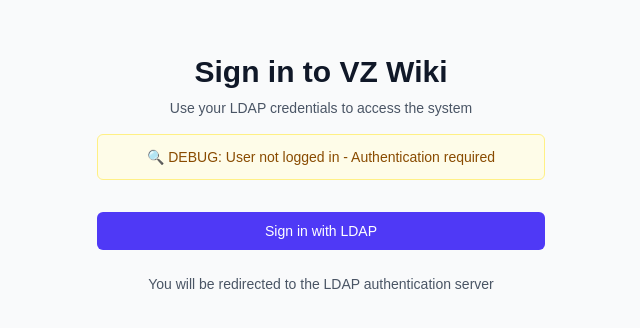
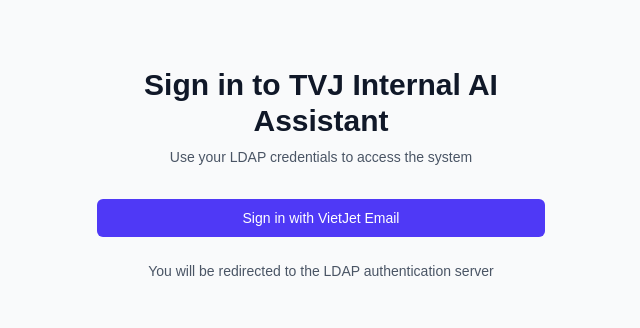
Before and after one commit to nguyenchanhnghia/botpress-demo, a Next.js app: page /login in a window 1280 px wide. Shown: the part 238-566 px from the top of the page, without its empty margins (319-959 px from the left). Built offline with nearby package versions, Linux system fonts and the light colour scheme; no server answers.

Commit message:
chore: update login text

```diff
--- a/src/app/login/page.tsx
+++ b/src/app/login/page.tsx
@@ -78,17 +78,11 @@
             <div className="max-w-md w-full space-y-8">
                 <div>
                     <h2 className="mt-6 text-center text-3xl font-extrabold text-gray-900">
-                        Sign in to VZ Wiki
+                        Sign in to TVJ Internal AI Assistant
                     </h2>
                     <p className="mt-2 text-center text-sm text-gray-600">
                         Use your LDAP credentials to access the system
                     </p>
-                    {/* Debug text for not logged in users */}
-                    <div className="mt-4 p-3 bg-yellow-50 border border-yellow-200 rounded-md">
-                        <p className="text-sm text-yellow-800 text-center">
-                            🔍 DEBUG: User not logged in - Authentication required
-                        </p>
-                    </div>
                 </div>
 
                 {error && (
@@ -110,7 +104,7 @@
                                     Redirecting...
                                 </div>
                             ) : (
-                                'Sign in with LDAP'
+                                'Sign in with VietJet Email'
                             )}
                         </button>
                     </div>
```
